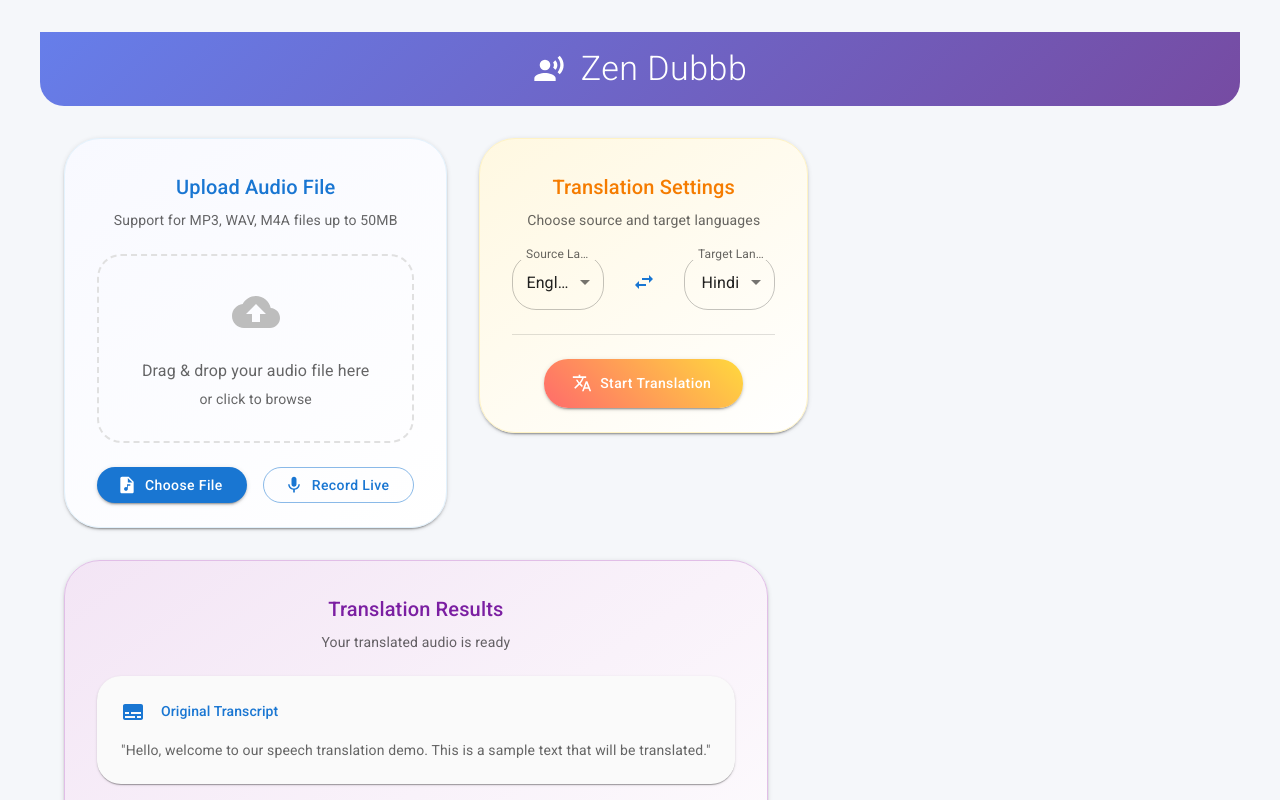
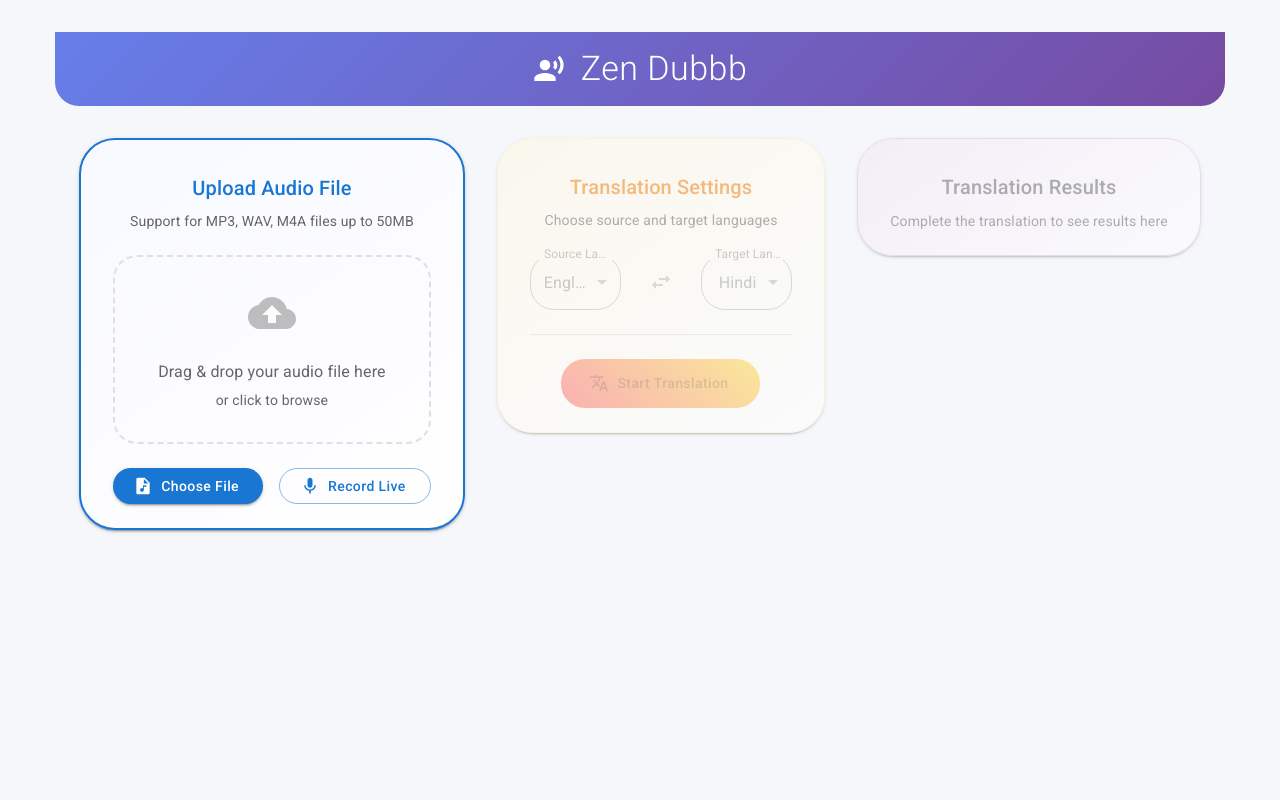
Before and after one commit to SandilyaSub/zen-dub-design, a React (Vite) app: page / in a window 1280 px wide. Shown: the top 800 px of the page. Built offline with nearby package versions, Linux system fonts and the light colour scheme.

Commit message:
Fix: Implement basic navigation
Adds basic navigation to allow the user to move beyond the home screen.

```diff
--- a/src/App.tsx
+++ b/src/App.tsx
@@ -1,5 +1,5 @@
 
-import React from 'react';
+import React, { useState } from 'react';
 import { ThemeProvider, createTheme } from '@mui/material/styles';
 import { CssBaseline, Container, Box, Grid } from '@mui/material';
 import Header from './components/Header';
@@ -43,7 +43,30 @@ const theme = createTheme({
   },
 });
 
+export type AppStep = 'upload' | 'translate' | 'results';
+
 function App() {
+  const [currentStep, setCurrentStep] = useState<AppStep>('upload');
+  const [audioFile, setAudioFile] = useState<string | null>(null);
+  const [sourceLanguage, setSourceLanguage] = useState('english');
+  const [targetLanguage, setTargetLanguage] = useState('hindi');
+  const [translationComplete, setTranslationComplete] = useState(false);
+
+  const handleAudioUpload = (fileName: string) => {
+    setAudioFile(fileName);
+    setCurrentStep('translate');
+  };
+
+  const handleTranslationStart = () => {
+    setCurrentStep('results');
+    setTranslationComplete(true);
+  };
+
+  const handleLanguageChange = (source: string, target: string) => {
+    setSourceLanguage(source);
+    setTargetLanguage(target);
+  };
+
   return (
     <ThemeProvider theme={theme}>
       <CssBaseline />
@@ -53,13 +76,30 @@ function App() {
         <Container maxWidth="lg" sx={{ py: 4 }}>
           <Grid container spacing={4}>
             <Grid item xs={12} md={6}>
-              <AudioUploadCard />
+              <AudioUploadCard
+                onUpload={handleAudioUpload}
+                isActive={currentStep === 'upload'}
+                isCompleted={audioFile !== null}
+              />
             </Grid>
             <Grid item xs={12} md={6}>
-              <TranslationCard />
+              <TranslationCard
+                onTranslate={handleTranslationStart}
+                onLanguageChange={handleLanguageChange}
+                isActive={currentStep === 'translate'}
+                isDisabled={!audioFile}
+                sourceLanguage={sourceLanguage}
+                targetLanguage={targetLanguage}
+              />
             </Grid>
             <Grid item xs={12}>
-              <ResultsCard />
+              <ResultsCard
+                isActive={currentStep === 'results'}
+                sourceLanguage={sourceLanguage}
+                targetLanguage={targetLanguage}
+                audioFile={audioFile}
+                isVisible={translationComplete}
+              />
             </Grid>
           </Grid>
         </Container>
--- a/src/components/AudioUploadCard.tsx
+++ b/src/components/AudioUploadCard.tsx
@@ -16,17 +16,27 @@ import {
   CheckCircle
 } from '@mui/icons-material';
 
-const AudioUploadCard = () => {
+interface AudioUploadCardProps {
+  onUpload: (fileName: string) => void;
+  isActive: boolean;
+  isCompleted: boolean;
+}
+
+const AudioUploadCard: React.FC<AudioUploadCardProps> = ({ onUpload, isActive, isCompleted }) => {
   const [uploadProgress, setUploadProgress] = useState(0);
-  const [isUploaded, setIsUploaded] = useState(false);
+  const [isUploading, setIsUploading] = useState(false);
 
   const handleFileUpload = () => {
+    setIsUploading(true);
+    setUploadProgress(0);
+
     // Simulate upload progress
     const interval = setInterval(() => {
       setUploadProgress((prev) => {
         if (prev >= 100) {
           clearInterval(interval);
-          setIsUploaded(true);
+          setIsUploading(false);
+          onUpload('audio_sample.mp3');
           return 100;
         }
         return prev + 10;
@@ -34,13 +44,18 @@ const AudioUploadCard = () => {
     }, 200);
   };
 
+  const cardOpacity = isActive ? 1 : isCompleted ? 0.8 : 0.6;
+  const cardBorder = isActive ? '2px solid #1976d2' : isCompleted ? '2px solid #4caf50' : '1px solid #e3f2fd';
+
   return (
     <Card
       elevation={2}
       sx={{
         borderRadius: 3,
         background: 'linear-gradient(145deg, #f8f9ff 0%, #ffffff 100%)',
-        border: '1px solid #e3f2fd'
+        border: cardBorder,
+        opacity: cardOpacity,
+        transition: 'all 0.3s ease'
       }}
     >
       <CardContent sx={{ p: 4 }}>
@@ -53,7 +68,7 @@ const AudioUploadCard = () => {
           </Typography>
         </Box>
 
-        {!isUploaded ? (
+        {!isCompleted ? (
           <Box sx={{ textAlign: 'center' }}>
             <Box
               sx={{
@@ -82,6 +97,7 @@ const AudioUploadCard = () => {
                 variant="contained"
                 startIcon={<AudioFile />}
                 onClick={handleFileUpload}
+                disabled={isUploading || !isActive}
                 sx={{
                   borderRadius: 2,
                   textTransform: 'none',
@@ -93,6 +109,7 @@ const AudioUploadCard = () => {
               <Button
                 variant="outlined"
                 startIcon={<Mic />}
+                disabled={isUploading || !isActive}
                 sx={{
                   borderRadius: 2,
                   textTransform: 'none',
@@ -103,7 +120,7 @@ const AudioUploadCard = () => {
               </Button>
             </Box>
 
-            {uploadProgress > 0 && uploadProgress < 100 && (
+            {isUploading && (
               <Box sx={{ mt: 3 }}>
                 <LinearProgress
                   variant="determinate"
--- a/src/components/ResultsCard.tsx
+++ b/src/components/ResultsCard.tsx
@@ -7,7 +7,8 @@ import {
   Box,
   Button,
   Divider,
-  Paper
+  Paper,
+  Fade
 } from '@mui/material';
 import {
   PlayArrow,
@@ -16,14 +17,67 @@ import {
   Subtitles
 } from '@mui/icons-material';
 
-const ResultsCard = () => {
+interface ResultsCardProps {
+  isActive: boolean;
+  sourceLanguage: string;
+  targetLanguage: string;
+  audioFile: string | null;
+  isVisible: boolean;
+}
+
+const ResultsCard: React.FC<ResultsCardProps> = ({
+  isActive,
+  sourceLanguage,
+  targetLanguage,
+  audioFile,
+  isVisible
+}) => {
+  const sampleTranslations = {
+    english: "Hello, welcome to our speech translation demo. This is a sample text that will be translated.",
+    hindi: "नमस्ते, हमारे स्पीच ट्रांसलेशन डेमो में आपका स्वागत है। यह एक नमूना टेक्स्ट है जिसका अनुवाद किया जाएगा।",
+    spanish: "Hola, bienvenido a nuestra demostración de traducción de voz. Este es un texto de muestra que será traducido.",
+    french: "Bonjour, bienvenue dans notre démonstration de traduction vocale. Ceci est un texte d'exemple qui sera traduit.",
+    german: "Hallo, willkommen zu unserer Sprachübersetzungs-Demo. Dies ist ein Beispieltext, der übersetzt wird.",
+    chinese: "你好，欢迎来到我们的语音翻译演示。这是一个将被翻译的示例文本。"
+  };
+
+  const originalText = sampleTranslations[sourceLanguage as keyof typeof sampleTranslations] || sampleTranslations.english;
+  const translatedText = sampleTranslations[targetLanguage as keyof typeof sampleTranslations] || sampleTranslations.hindi;
+
+  const cardBorder = isActive ? '2px solid #7b1fa2' : '1px solid #e1bee7';
+
+  if (!isVisible) {
     return (
       <Card
         elevation={2}
         sx={{
           borderRadius: 3,
           background: 'linear-gradient(145deg, #f3e5f5 0%, #ffffff 100%)',
-        border: '1px solid #e1bee7'
+          border: '1px solid #e1bee7',
+          opacity: 0.5
+        }}
+      >
+        <CardContent sx={{ p: 4, textAlign: 'center' }}>
+          <Typography variant="h6" color="text.secondary">
+            Translation Results
+          </Typography>
+          <Typography variant="body2" color="text.secondary" sx={{ mt: 1 }}>
+            Complete the translation to see results here
+          </Typography>
+        </CardContent>
+      </Card>
+    );
+  }
+
+  return (
+    <Fade in={isVisible} timeout={500}>
+      <Card
+        elevation={2}
+        sx={{
+          borderRadius: 3,
+          background: 'linear-gradient(145deg, #f3e5f5 0%, #ffffff 100%)',
+          border: cardBorder,
+          transition: 'all 0.3s ease'
         }}
       >
         <CardContent sx={{ p: 4 }}>
@@ -48,11 +102,11 @@ const ResultsCard = () => {
             <Box sx={{ display: 'flex', alignItems: 'center', gap: 2, mb: 2 }}>
               <Subtitles color="primary" />
               <Typography variant="subtitle2" color="primary">
-              Original Transcript
+                Original Transcript ({sourceLanguage})
               </Typography>
             </Box>
             <Typography variant="body2" color="text.secondary" sx={{ fontStyle: 'italic' }}>
-            "Hello, welcome to our speech translation demo. This is a sample text that will be translated."
+              "{originalText}"
             </Typography>
           </Paper>
 
@@ -68,11 +122,11 @@ const ResultsCard = () => {
             <Box sx={{ display: 'flex', alignItems: 'center', gap: 2, mb: 2 }}>
               <Subtitles color="secondary" />
               <Typography variant="subtitle2" color="secondary">
-              Translated Text
+                Translated Text ({targetLanguage})
               </Typography>
             </Box>
             <Typography variant="body2" color="text.secondary" sx={{ fontStyle: 'italic' }}>
-            "नमस्ते, हमारे स्पीच ट्रांसलेशन डेमो में आपका स्वागत है। यह एक नमूना टेक्स्ट है जिसका अनुवाद किया जाएगा।"
+              "{translatedText}"
             </Typography>
           </Paper>
 
@@ -116,6 +170,7 @@ const ResultsCard = () => {
           </Box>
         </CardContent>
       </Card>
+    </Fade>
   );
 };
 
--- a/src/components/TranslationCard.tsx
+++ b/src/components/TranslationCard.tsx
@@ -15,14 +15,26 @@ import {
 } from '@mui/material';
 import {
   Translate,
-  PlayArrow,
-  Download,
   SwapHoriz
 } from '@mui/icons-material';
 
-const TranslationCard = () => {
-  const [sourceLanguage, setSourceLanguage] = useState('english');
-  const [targetLanguage, setTargetLanguage] = useState('hindi');
+interface TranslationCardProps {
+  onTranslate: () => void;
+  onLanguageChange: (source: string, target: string) => void;
+  isActive: boolean;
+  isDisabled: boolean;
+  sourceLanguage: string;
+  targetLanguage: string;
+}
+
+const TranslationCard: React.FC<TranslationCardProps> = ({
+  onTranslate,
+  onLanguageChange,
+  isActive,
+  isDisabled,
+  sourceLanguage,
+  targetLanguage
+}) => {
   const [isProcessing, setIsProcessing] = useState(false);
 
   const languages = [
@@ -39,14 +51,16 @@ const TranslationCard = () => {
     // Simulate processing
     setTimeout(() => {
       setIsProcessing(false);
+      onTranslate();
     }, 3000);
   };
 
   const swapLanguages = () => {
-    const temp = sourceLanguage;
-    setSourceLanguage(targetLanguage);
-    setTargetLanguage(temp);
+    onLanguageChange(targetLanguage, sourceLanguage);
   };
+
+  const cardOpacity = isDisabled ? 0.5 : isActive ? 1 : 0.8;
+  const cardBorder = isActive ? '2px solid #f57c00' : '1px solid #fff3c4';
 
   return (
     <Card
@@ -54,7 +68,9 @@ const TranslationCard = () => {
       sx={{
         borderRadius: 3,
         background: 'linear-gradient(145deg, #fff8e1 0%, #ffffff 100%)',
-        border: '1px solid #fff3c4'
+        border: cardBorder,
+        opacity: cardOpacity,
+        transition: 'all 0.3s ease'
       }}
     >
       <CardContent sx={{ p: 4 }}>
@@ -68,12 +84,12 @@ const TranslationCard = () => {
         </Box>
 
         <Box sx={{ display: 'flex', alignItems: 'center', gap: 2, mb: 3 }}>
-          <FormControl fullWidth>
+          <FormControl fullWidth disabled={isDisabled}>
             <InputLabel>Source Language</InputLabel>
             <Select
               value={sourceLanguage}
               label="Source Language"
-              onChange={(e) => setSourceLanguage(e.target.value)}
+              onChange={(e) => onLanguageChange(e.target.value, targetLanguage)}
               sx={{ borderRadius: 2 }}
             >
               {languages.map((lang) => (
@@ -86,6 +102,7 @@ const TranslationCard = () => {
 
           <Button
             onClick={swapLanguages}
+            disabled={isDisabled}
             sx={{
               minWidth: 'auto',
               p: 1.5,
@@ -95,12 +112,12 @@ const TranslationCard = () => {
             <SwapHoriz />
           </Button>
 
-          <FormControl fullWidth>
+          <FormControl fullWidth disabled={isDisabled}>
             <InputLabel>Target Language</InputLabel>
             <Select
               value={targetLanguage}
               label="Target Language"
-              onChange={(e) => setTargetLanguage(e.target.value)}
+              onChange={(e) => onLanguageChange(sourceLanguage, e.target.value)}
               sx={{ borderRadius: 2 }}
             >
               {languages.map((lang) => (
@@ -119,7 +136,7 @@ const TranslationCard = () => {
             variant="contained"
             startIcon={<Translate />}
             onClick={handleTranslate}
-            disabled={isProcessing}
+            disabled={isProcessing || isDisabled}
             sx={{
               borderRadius: 2,
               textTransform: 'none',
```
Lines whose indentation alone changed are shown as unchanged.
